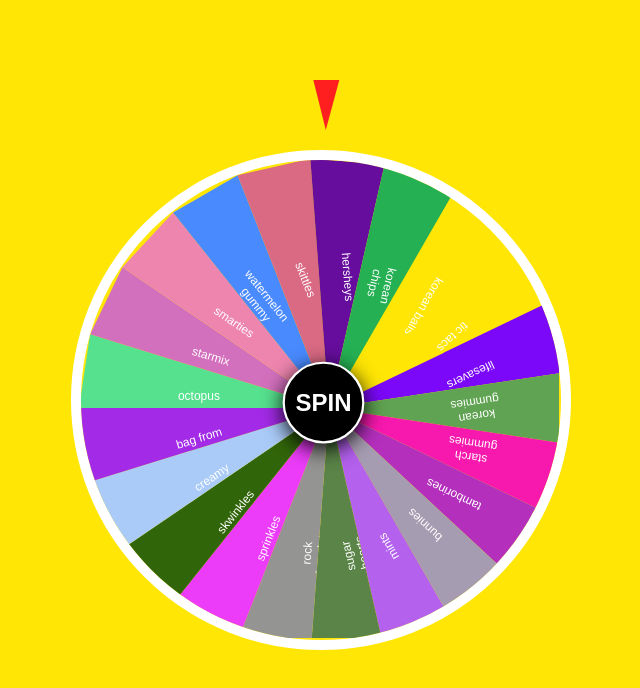
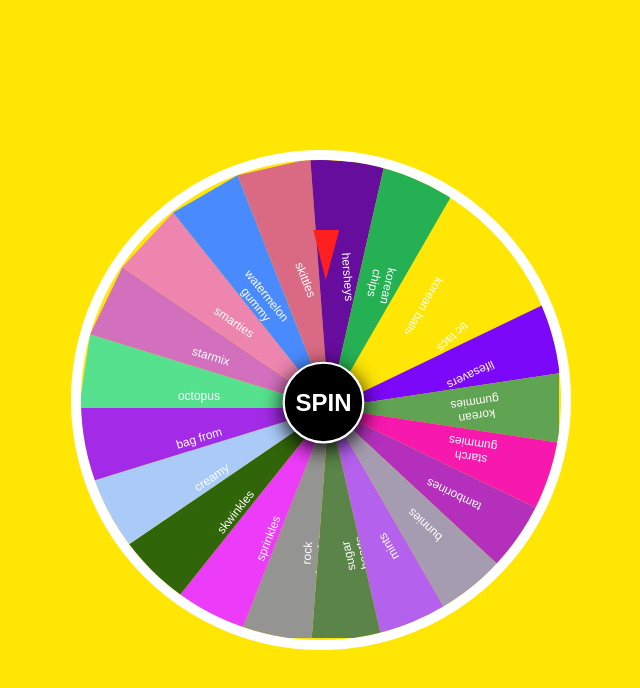
Before and after one commit to Mattheaus/Wheel, a plain HTML site: page index.html in a window 1280 px wide. Shown: the whole page, without its empty margins (319-959 px from the left). Drawn offline with Linux system fonts and the light colour scheme.

Commit message:
Update style.css

```diff
--- a/style.css
+++ b/style.css
@@ -90,7 +90,7 @@ span {
 
  #selector {
      position: absolute;
-     top: 10%;
+     bottom: 520px;
      left: 48.5%;
      width: 50px;
      height: 50px;
```
